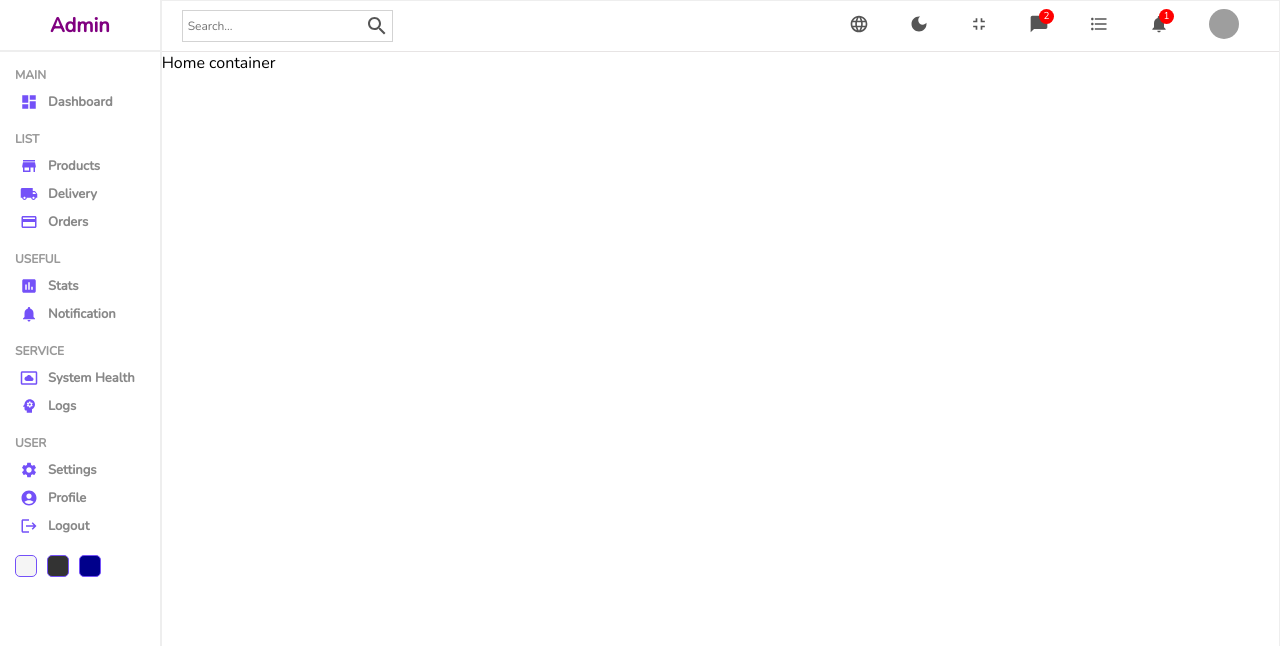
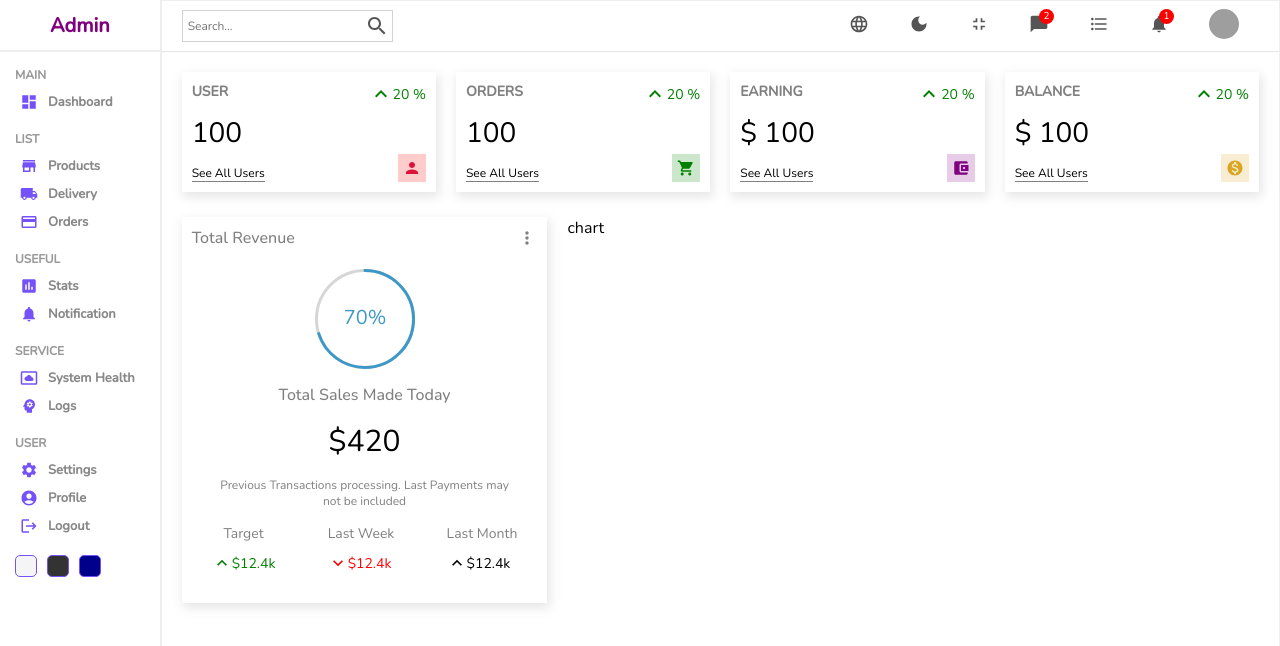
Before and after one commit to mbayi-ios/system, a React (Create React App) app in the folder client/: page / in a window 1280 px wide. Shown: the top 646 px of the page. Built offline with nearby package versions, Linux system fonts and the light colour scheme; grey boxes are pictures that could not be loaded.

Commit message:
setting up home page

```diff
--- a/client/package.json
+++ b/client/package.json
@@ -11,6 +11,7 @@
     "@testing-library/react": "^13.4.0",
     "@testing-library/user-event": "^13.5.0",
     "react": "^18.2.0",
+    "react-circular-progressbar": "^2.1.0",
     "react-dom": "^18.2.0",
     "react-router-dom": "^6.9.0",
     "react-scripts": "5.0.1",
--- /dev/null
+++ b/client/src/components/chart/Chart.jsx
@@ -0,0 +1,12 @@
+import React from 'react'
+import "./chart.scss"
+
+const Chart = () => {
+  return (
+    <div className='chart'>
+        chart
+    </div>
+  )
+}
+
+export default Chart
--- /dev/null
+++ b/client/src/components/chart/chart.scss
@@ -0,0 +1,3 @@
+.chart {
+    flex: 4;
+}
--- /dev/null
+++ b/client/src/components/featured/Featured.jsx
@@ -0,0 +1,51 @@
+import React from 'react'
+import "./featured.scss"
+import MoreVertIcon from '@mui/icons-material/MoreVert';
+import { CircularProgressbar } from 'react-circular-progressbar';
+import "react-circular-progressbar/dist/styles.css"
+import KeyboardArrowDownIcon from '@mui/icons-material/KeyboardArrowDown';
+import KeyboardArrowUpIcon from '@mui/icons-material/KeyboardArrowUp';
+
+const Featured = () => {
+  return (
+    <div className='featured'>
+      <div className='top'>
+        <h1 className="title">Total Revenue</h1>
+        <MoreVertIcon fontSize='small'/>
+      </div>
+      <div className="bottom">
+        <div className="featuredChart">
+              <CircularProgressbar value= {70} text={"70%"} strokeWidth={3}/>
+        </div>
+        <p className="title">Total Sales Made Today</p>
+        <p className="amount">$420</p>
+        <p className="description">Previous Transactions processing. Last Payments may not be included </p>
+        <div className="summary">
+            <div className="item">
+                <div className="itemTitle">Target</div>
+                <div className="itemResult positive">
+                    <KeyboardArrowUpIcon fontSize='small'/>
+                    <div className="resultAmount">$12.4k</div>
+                </div>
+            </div>
+            <div className="item">
+                <div className="itemTitle">Last Week</div>
+                <div className="itemResult negative">
+                    <KeyboardArrowDownIcon fontSize='small'/>
+                    <div className="resultAmount">$12.4k</div>
+                </div>
+            </div>
+            <div className="item">
+                <div className="itemTitle">Last Month</div>
+                <div className="itemResult">
+                    <KeyboardArrowUpIcon fontSize='small'/>
+                    <div className="resultAmount">$12.4k</div>
+                </div>
+            </div>
+        </div>
+      </div>
+    </div>
+  )
+}
+
+export default Featured
--- /dev/null
+++ b/client/src/components/featured/featured.scss
@@ -0,0 +1,76 @@
+ .featured {
+    flex: 2;
+    -webkit-box-shadow: 2px 4px 10px 1px rgba(0,0,0 ,0.47);
+    box-shadow: 2px 4px 10px 1px rgba(201, 201, 201, 0.47);
+    padding: 10px;
+
+    .top {
+        display: flex;
+        align-items: center;
+        justify-content: space-between;
+        color: gray;
+
+        .title {
+            font-size: 16px;
+            font-weight: 500;
+        }
+    }
+    .bottom{
+        padding: 20px;
+        display: flex;
+        flex-direction: column;
+        align-items: center;
+        justify-content: center;
+        gap: 15px;
+
+        .featuredChart {
+            width: 100px;
+            height: 100px;
+        }
+
+        .title {
+            font-weight: 500;
+            color: gray;
+        }
+        .amount {
+            font-size: 30px;
+        }
+        .description {
+            font-weight: 300;
+            font-size: 12px;
+            color: gray;
+            text-align: center;
+        }
+
+        .summary {
+            width: 100%;
+            display: flex;
+            align-items: center;
+            justify-content: space-between;
+
+            .item {
+                text-align: center;
+
+                .itemTitle {
+                    font-size: 14px;
+                    color: gray;
+                }
+
+                .itemResult {
+                        display: flex;
+                        align-items: center;
+                        margin-top: 10px;
+                        font-size: 14px;
+
+                    &.positive {
+                        color: green;
+                    }
+
+                    &.negative {
+                        color: red;
+                    }
+                }
+            }
+        }
+    }
+ }
--- /dev/null
+++ b/client/src/components/widgets/Widget.jsx
@@ -0,0 +1,78 @@
+import "./widget.scss"
+import KeyboardArrowUpIcon from '@mui/icons-material/KeyboardArrowUp';
+import PersonIcon from '@mui/icons-material/Person';
+import AccountBalanceWalletIcon from '@mui/icons-material/AccountBalanceWallet';
+import ShoppingCartIcon from '@mui/icons-material/ShoppingCart';
+import MonetizationOnIcon from '@mui/icons-material/MonetizationOn';
+
+import React from 'react'
+
+const Widget = ({ type }) => {
+    let data;
+
+    //temporary
+    const amount = 100
+    const percentage = 20
+
+    switch (type) {
+        case "user":
+            data = {
+                title: "USER",
+                isMoney: false,
+                link: "See all users",
+                icon: < PersonIcon className="icon" style={{ color: "crimson", backgroundColor: "rgba(255, 0, 0, 0.2)"}} />,
+            };
+            break;
+
+            case "order":
+                data = {
+                    title: "ORDERS",
+                    isMoney: false,
+                    link: "See all Orders",
+                    icon: < ShoppingCartIcon className="icon" style={{ color: "green", backgroundColor: "rgba(0, 128, 0, 0.2)"}} />,
+                };
+                break;
+
+                case "balance":
+                    data = {
+                        title: "BALANCE",
+                        isMoney: true,
+                        link: "See Details",
+                        icon: < MonetizationOnIcon className="icon"  style={{ color: "goldenrod", backgroundColor: "rgba(218, 165, 32, 0.2)"}}/>,
+                    };
+                    break;
+
+                case "earning":
+                    data = {
+                        title: "EARNING",
+                        isMoney: true,
+                        link: "View net Earnings",
+                        icon: < AccountBalanceWalletIcon className="icon" style={{ color: "purple", backgroundColor: "rgba(128, 0, 128, 0.2)"}} />,
+                    };
+                    break;
+
+            default:
+                break;
+    }
+
+
+  return (
+    <div className="widget">
+      <div className="left">
+        <span className="title">{data.title}</span>
+        <span className="counter">{data.isMoney && "$"} {amount}</span>
+        <span className="link">See All Users </span>
+      </div>
+      <div className="right">
+        <div className="percentage positive">
+            <KeyboardArrowUpIcon />
+            {percentage} %
+        </div>
+        {data.icon}
+
+      </div>
+    </div>
+  )
+}
+
+export default Widget
--- /dev/null
+++ b/client/src/components/widgets/widget.scss
@@ -0,0 +1,53 @@
+.widget {
+    display: flex;
+    flex: 1;
+    justify-content: space-between;
+    padding: 10px;
+    -webkit-box-shadow: 2px 4px 10px 1px rgba(0, 0, 0, 0.47);
+    box-shadow: 2px 4px 10px 1px rgba(201, 201, 201, 0.47);
+    height: 100px;
+
+    .left,
+    .right {
+        display: flex;
+        flex-direction: column;
+        justify-content: space-between;
+
+        .title {
+            font-weight: bold;
+            font-size: 14px;
+            color: gray;
+        }
+
+        .counter {
+            font-size: 28px;
+            font-weight: 300;
+        }
+
+        .link {
+            width: max-content;
+            font-size: 12px;
+            border-bottom: 1px solid gray;
+        }
+        .percentage {
+            display: flex;
+            align-items: center;
+            font-size: 14px;
+
+            &.positive {
+                color: green
+            }
+
+            &.negative{
+                color: red;
+            }
+        }
+
+        .icon {
+            font-size: 18px;
+            padding: 5px;
+            align-self: flex-end;
+        }
+    }
+
+}
--- a/client/src/pages/home/Home.jsx
+++ b/client/src/pages/home/Home.jsx
@@ -1,6 +1,9 @@
 import React from 'react'
+import Chart from '../../components/chart/Chart'
+import Featured from '../../components/featured/Featured'
 import Navbar from '../../components/navbar/Navbar'
 import Sidebar from '../../components/sidebar/Sidebar'
+import Widget from '../../components/widgets/Widget'
 import "./home.scss"
 
 const Home = () => {
@@ -8,10 +11,18 @@ const Home = () => {
     <div className="home">
         <Sidebar/>
         <div className="homeContainer">
-
-          <Navbar />
-        Home container
-          </div>
+        <Navbar />
+        <div className="widgets">
+          <Widget type="user" />
+          <Widget type="order" />
+          <Widget type = "earning" />
+          <Widget type="balance" />
+        </div>
+        <div className="charts">
+          <Featured />
+          <Chart />
+        </div>
+        </div>
     </div>
   )
 }
--- a/client/src/pages/home/home.scss
+++ b/client/src/pages/home/home.scss
@@ -4,5 +4,18 @@
     .homeContainer {
         border: 0.5px solid rgb(238, 238, 238);
         flex: 7;
+
+        .widgets, .charts {
+            display: flex;
+            padding: 20px;
+            gap: 20px;
+
+        }
+
+        .charts {
+            padding: 5px 20px;
+        }
     }
+
+
 }
```
Also changed, not shown: 1 other file (tests, documents, lock files or other folders).
